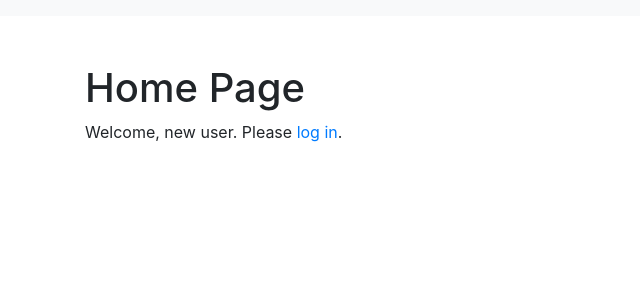
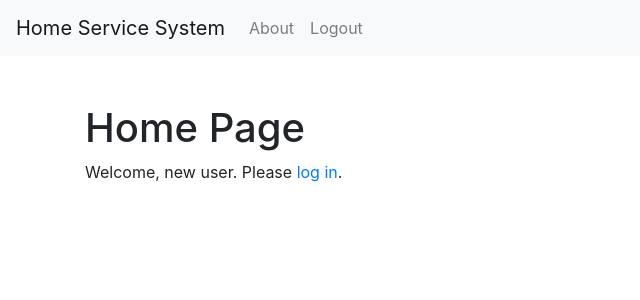
Before and after one commit to sepehrs1378/ood-1401-1, a Django app: page /users/ in a window 1280 px wide. Shown: the top 300 px of the page, without its empty margins (0-640 px from the left). Run offline with Django 4.2, Linux system fonts and the light colour scheme; some libraries are stand-ins or nearby versions.

Commit message:
Implement logout functionality

```diff
--- a/home_service/urls.py
+++ b/home_service/urls.py
@@ -14,7 +14,7 @@ Including another URLconf
     2. Add a URL to urlpatterns:  path('blog/', include('blog.urls'))
 """
 from django.contrib import admin
-from django.urls import path
+from django.urls import path, re_path
 from django.urls import include
 from django.views.generic import RedirectView
 
@@ -25,4 +25,5 @@ urlpatterns = [
     path("", RedirectView.as_view(url="users/login")),
     path("services/", include("services.view.urls")),
     path("messaging/", include("messaging.view.urls")),
+    re_path(r"^auth/", include("django.contrib.auth.urls")),
 ]
--- a/templates/includes/navbar.html
+++ b/templates/includes/navbar.html
@@ -1,2 +1,18 @@
 <!--Navbar-->
-<nav class="navbar navbar-expand-sm navbar-light bg-light"></nav>
+<nav class="navbar navbar-expand-sm navbar-light bg-light">
+    <a class="navbar-brand" href="/">Home Service System</a>
+    <button class="navbar-toggler" type="button" data-toggle="collapse" data-target="#navbarText"
+        aria-controls="navbarText" aria-expanded="false" aria-label="Toggle navigation">
+        <span class="navbar-toggler-icon"></span>
+    </button>
+    <div class="collapse navbar-collapse" id="navbarText">
+        <ul class="navbar-nav mr-auto">
+            <li class="nav-item">
+                <a class="nav-link" href="">About</a>
+            </li>
+            <li class="nav-item">
+                <a class="nav-link" href="{% url 'logout' %}">Logout</a>
+            </li>
+        </ul>
+    </div>
+</nav>
--- a/users/view/urls.py
+++ b/users/view/urls.py
@@ -1,5 +1,4 @@
 from django.urls import path
-
 from users.models.customer import Customer
 from users.models.expert import Expert
 from . import views
```
